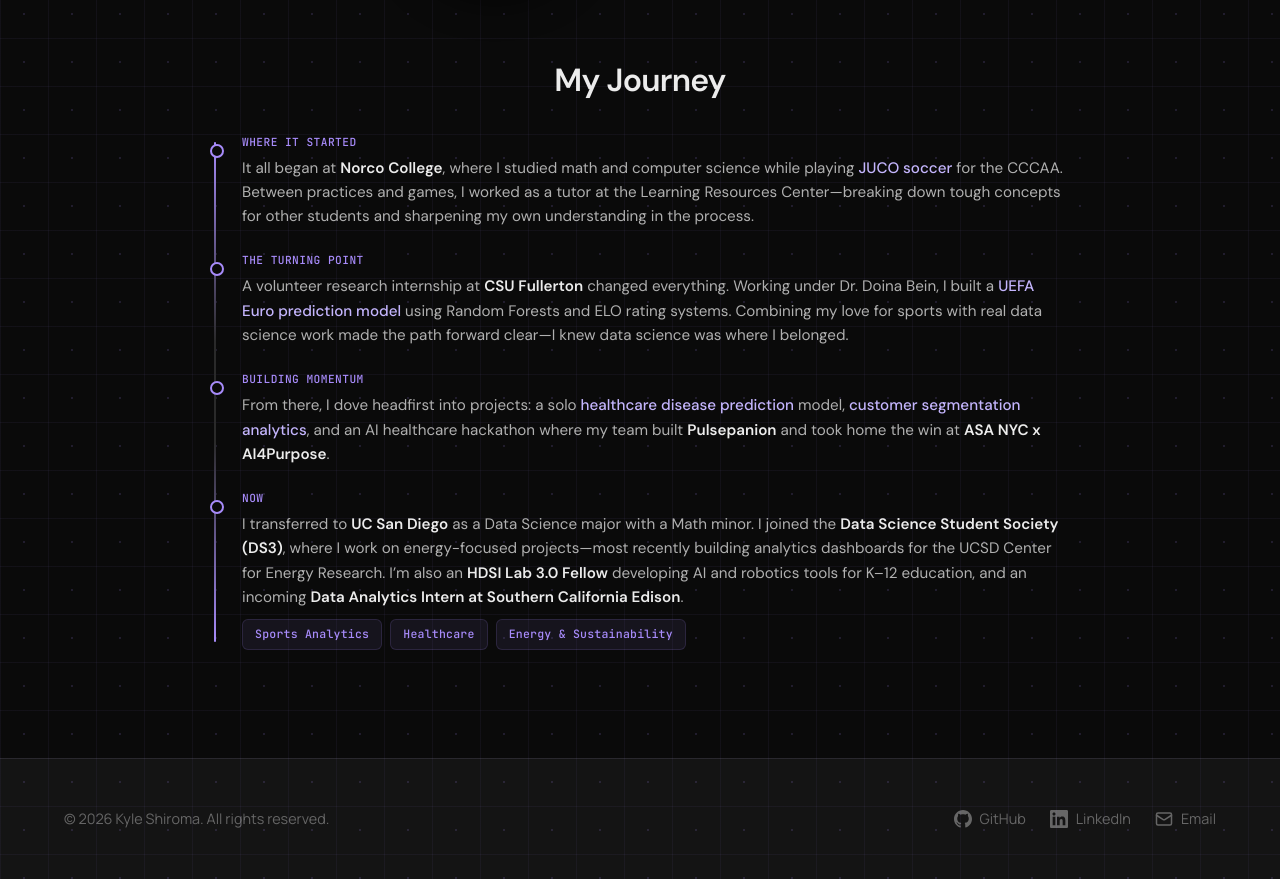
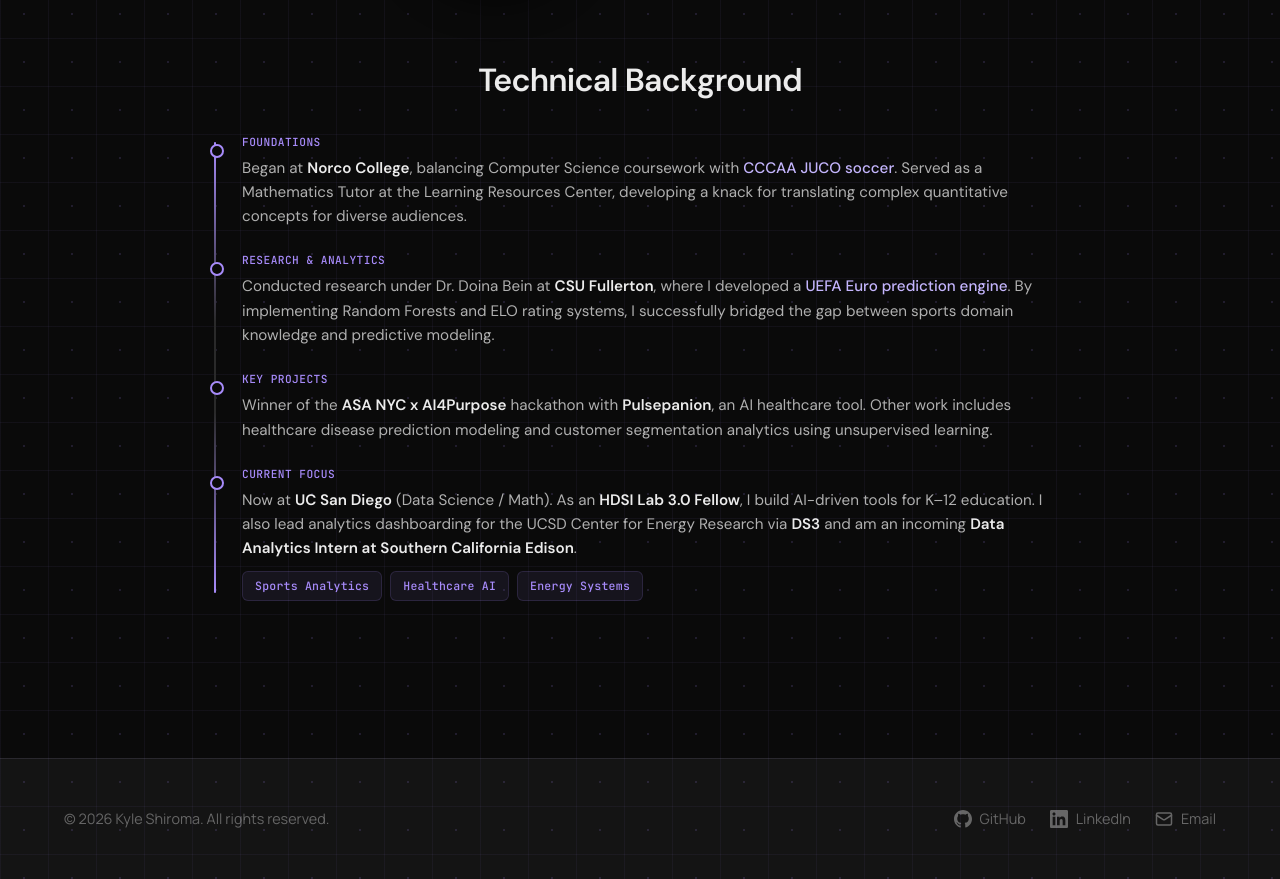
Before and after one commit to k-shiroma-code/k-shiroma-code.github.io, a Jekyll site: the page built from index.md, in a window 1280 px wide and 1321 px high, cut to the strip 442-1321 px from the top of the window. Built offline with Jekyll 4.4.1, drawn with Linux system fonts in a browser that asks for light colours; some web fonts are replaced.

Commit message:
Update index.md

```diff
--- a/index.md
+++ b/index.md
@@ -494,43 +494,42 @@
     </div>
   </div>
 
-
 </section>
 
 <section class="journey-section">
-  <h2 class="section-header">My Journey</h2>
+  <h2 class="section-header">Technical Background</h2>
   <div class="narrative">
 
     <div class="narrative-block">
-      <span class="narrative-tag">Where it started</span>
+      <span class="narrative-tag">Foundations</span>
       <p class="narrative-text">
-        It all began at <strong>Norco College</strong>, where I studied math and computer science while playing <span class="highlight">JUCO soccer</span> for the CCCAA. Between practices and games, I worked as a tutor at the Learning Resources Center&mdash;breaking down tough concepts for other students and sharpening my own understanding in the process.
+        Began at <strong>Norco College</strong>, balancing Computer Science coursework with <span class="highlight">CCCAA JUCO soccer</span>. Served as a Mathematics Tutor at the Learning Resources Center, developing a knack for translating complex quantitative concepts for diverse audiences.
       </p>
     </div>
 
     <div class="narrative-block">
-      <span class="narrative-tag">The turning point</span>
+      <span class="narrative-tag">Research & Analytics</span>
       <p class="narrative-text">
-        A volunteer research internship at <strong>CSU Fullerton</strong> changed everything. Working under Dr. Doina Bein, I built a <span class="highlight">UEFA Euro prediction model</span> using Random Forests and ELO rating systems. Combining my love for sports with real data science work made the path forward clear&mdash;I knew data science was where I belonged.
+        Conducted research under Dr. Doina Bein at <strong>CSU Fullerton</strong>, where I developed a <span class="highlight">UEFA Euro prediction engine</span>. By implementing Random Forests and ELO rating systems, I successfully bridged the gap between sports domain knowledge and predictive modeling.
       </p>
     </div>
 
     <div class="narrative-block">
-      <span class="narrative-tag">Building momentum</span>
+      <span class="narrative-tag">Key Projects</span>
       <p class="narrative-text">
-        From there, I dove headfirst into projects: a solo <span class="highlight">healthcare disease prediction</span> model, <span class="highlight">customer segmentation analytics</span>, and an AI healthcare hackathon where my team built <strong>Pulsepanion</strong> and took home the win at <strong>ASA NYC x AI4Purpose</strong>.
+        Winner of the <strong>ASA NYC x AI4Purpose</strong> hackathon with <strong>Pulsepanion</strong>, an AI healthcare tool. Other work includes healthcare disease prediction modeling and customer segmentation analytics using unsupervised learning.
       </p>
     </div>
 
     <div class="narrative-block">
-      <span class="narrative-tag">Now</span>
+      <span class="narrative-tag">Current Focus</span>
       <p class="narrative-text">
-        I transferred to <strong>UC San Diego</strong> as a Data Science major with a Math minor. I joined the <strong>Data Science Student Society (DS3)</strong>, where I work on energy-focused projects&mdash;most recently building analytics dashboards for the UCSD Center for Energy Research. I&rsquo;m also an <strong>HDSI Lab 3.0 Fellow</strong> developing AI and robotics tools for K&ndash;12 education, and an incoming <strong>Data Analytics Intern at Southern California Edison</strong>.
+        Now at <strong>UC San Diego</strong> (Data Science / Math). As an <strong>HDSI Lab 3.0 Fellow</strong>, I build AI-driven tools for K–12 education. I also lead analytics dashboarding for the UCSD Center for Energy Research via <strong>DS3</strong> and am an incoming <strong>Data Analytics Intern at Southern California Edison</strong>.
       </p>
       <div class="interest-tags">
         <span class="interest-tag">Sports Analytics</span>
-        <span class="interest-tag">Healthcare</span>
-        <span class="interest-tag">Energy &amp; Sustainability</span>
+        <span class="interest-tag">Healthcare AI</span>
+        <span class="interest-tag">Energy Systems</span>
       </div>
     </div>
 
```
